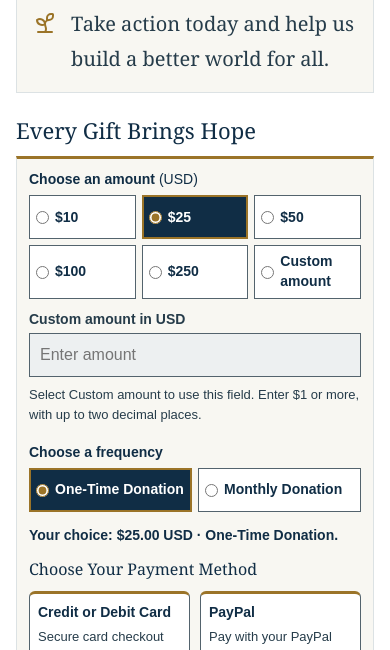
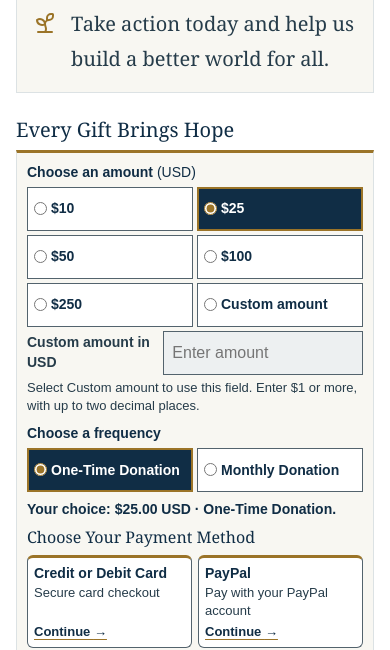
Before and after one commit to AELEFTERIADIS/Your-Global-Voice, a website: page public/donate.html in a window 390 px wide. Shown: the part 1590-2240 px from the top of the page. Drawn offline with Linux system fonts and the light colour scheme.

Commit message:
Consolidate compact phone and tablet donation form layout

```diff
--- a/public/donate.css
+++ b/public/donate.css
@@ -112,39 +112,46 @@
  .donation-intro { padding-inline: clamp(0px, calc((100vw - 20rem) / 2), 1.5rem); }
 }
 
-/* Phone/tablet formatting only; preserve the approved desktop components. */
+/* Preserve existing phone/tablet trust formatting. */
 @media (max-width: 56rem) {
- .donation-payment, .donation-trust { -webkit-text-size-adjust: 100%; text-size-adjust: 100%; }
- .donation-payment > h2, .donation-trust > h2 { font-size: 1.5rem; line-height: 1.25; }
- .donation-selector { padding: .875rem; }
- .donation-selector legend, .donation-custom-label, .donation-summary { font-size: .9375rem; }
- .donation-choice { font-size: .9375rem; padding: .5rem; }
- .donation-payment-methods > h3 { font-size: 1.125rem; margin-bottom: .75rem; }
- .donation-method-choice { padding: .625rem; gap: .25rem; }
- .payment-choice-label { font-size: .9375rem; }
- .donation-trust { padding: 1rem; }
- .donation-trust > p { font-size: 1rem; line-height: 1.65; margin-bottom: 1rem; text-align: left; }
+ .donation-trust { -webkit-text-size-adjust: 100%; text-size-adjust: 100%; padding: 1rem; }
+ .donation-trust > h2 { font-size: 1.5rem; line-height: 1.25; }
+ .donation-trust > p { font-size: 1rem; line-height: 1.65; margin-bottom: 1rem; text-align: left; text-wrap: pretty; }
  .donation-trust > p:last-child { margin-bottom: 0; text-wrap: balance; }
- .donation-summary, .donation-trust > p { text-wrap: pretty; }
  .donation-trust a[href="mailto:info@ygvoice.org"] { white-space: nowrap; }
 }
-
-/* Compact phone proportions; keep full-size inputs and generous touch targets. */
 @media (max-width: 28rem) {
- .donation-payment > h2, .donation-trust > h2 { font-size: 1.375rem; margin-bottom: .75rem; }
- .donation-selector { padding: .75rem; }
- .donation-selector fieldset { margin-bottom: .625rem; }
- .donation-selector legend { margin-bottom: .5rem; }
- .donation-selector legend, .donation-custom-label, .donation-summary { font-size: .875rem; }
- .donation-choice { font-size: .875rem; line-height: 1.4; padding: .375rem; gap: .375rem; }
- .donation-amounts, .donation-frequency { gap: .375rem; }
- .donation-payment-methods { margin-top: .75rem; }
- .donation-payment-methods > h3 { font-size: 1rem; margin-bottom: .625rem; }
- .donation-method-choice { padding: .5rem; }
- .payment-choice-label { font-size: .875rem; }
- .payment-choice-detail, .payment-choice-action { font-size: .8125rem; }
- .donation-selector .donation-note { font-size: .8125rem; line-height: 1.6; }
  .donation-trust { padding: .75rem; }
+ .donation-trust > h2 { font-size: 1.375rem; margin-bottom: .75rem; }
  .donation-trust > p { font-size: .9375rem; line-height: 1.6; margin-bottom: .75rem; }
  .donation-trust > p:last-child { margin-bottom: 0; }
 }
+
+/* One responsive payment layout: compact flow, no transforms or reduced hit areas. */
+@media (max-width: 56rem) {
+ .donation-payment { -webkit-text-size-adjust: 100%; text-size-adjust: 100%; }
+ .donation-payment > h2 { font-size: 1.25rem; line-height: 1.25; margin-bottom: .5rem; }
+ .donation-selector { padding: .625rem; }
+ .donation-selector fieldset { margin-bottom: .5rem; }
+ .donation-selector legend { font-size: .875rem; line-height: 1.4; margin-bottom: .25rem; }
+ .donation-selector fieldset:first-child { display: grid; grid-template-columns: minmax(0, .9fr) minmax(0, 1.4fr); gap: .25rem .5rem; }
+ .donation-amounts { grid-column: 1 / -1; grid-template-columns: repeat(2, minmax(0, 1fr)); gap: .25rem; }
+ .donation-frequency { grid-template-columns: repeat(2, minmax(0, 1fr)); gap: .25rem; }
+ .donation-choice { font-size: .875rem; line-height: 1.3; padding: .25rem .375rem; gap: .25rem; min-height: 44px; }
+ .donation-custom-label { font-size: .875rem; line-height: 1.4; margin: 0; align-self: center; }
+ #giving-custom { min-width: 0; font-size: 1rem; line-height: 1.5; padding: .375rem .5rem; min-height: 44px; }
+ .donation-selector .donation-note { font-size: .8125rem; line-height: 1.45; margin-block: .25rem; }
+ #giving-custom-note { grid-column: 1 / -1; margin: 0; }
+ .donation-summary { font-size: .875rem; line-height: 1.4; margin-block: .25rem; text-wrap: pretty; }
+ .donation-payment-methods { margin-top: .5rem; }
+ .donation-payment-methods > h3 { font-size: 1rem; line-height: 1.35; margin-bottom: .375rem; }
+ .donation-payment-actions { grid-template-columns: repeat(2, minmax(0, 1fr)); gap: .375rem; }
+ .donation-method-choice { min-height: 44px; padding: .375rem; gap: .125rem; }
+ .payment-choice-label { font-size: .875rem; line-height: 1.3; }
+ .payment-choice-detail, .payment-choice-action { font-size: .8125rem; line-height: 1.35; }
+ .payment-choice-action { padding-top: .125rem; }
+ .payment-brand-logos { margin-block: .5rem .25rem; }
+}
+@media (max-width: 22.5rem) {
+ .donation-frequency, .donation-payment-actions { grid-template-columns: 1fr; }
+}
```
